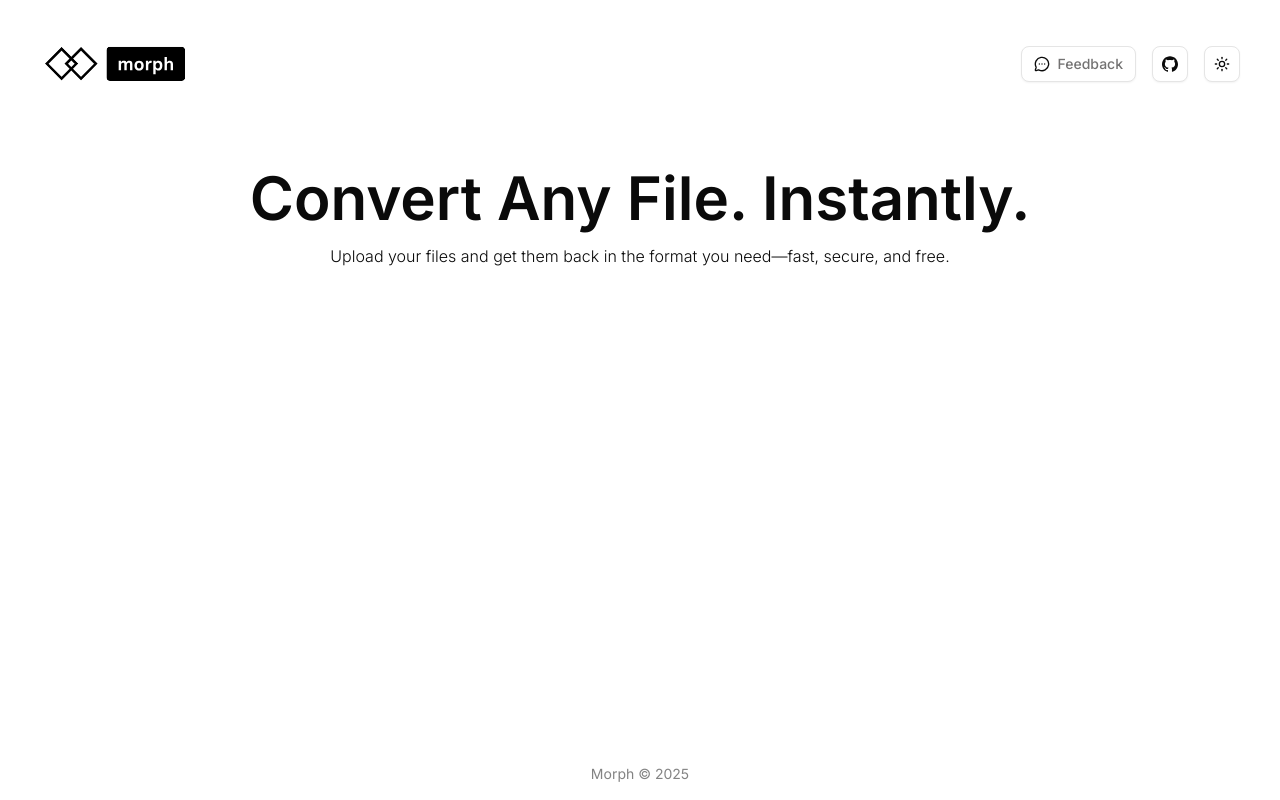
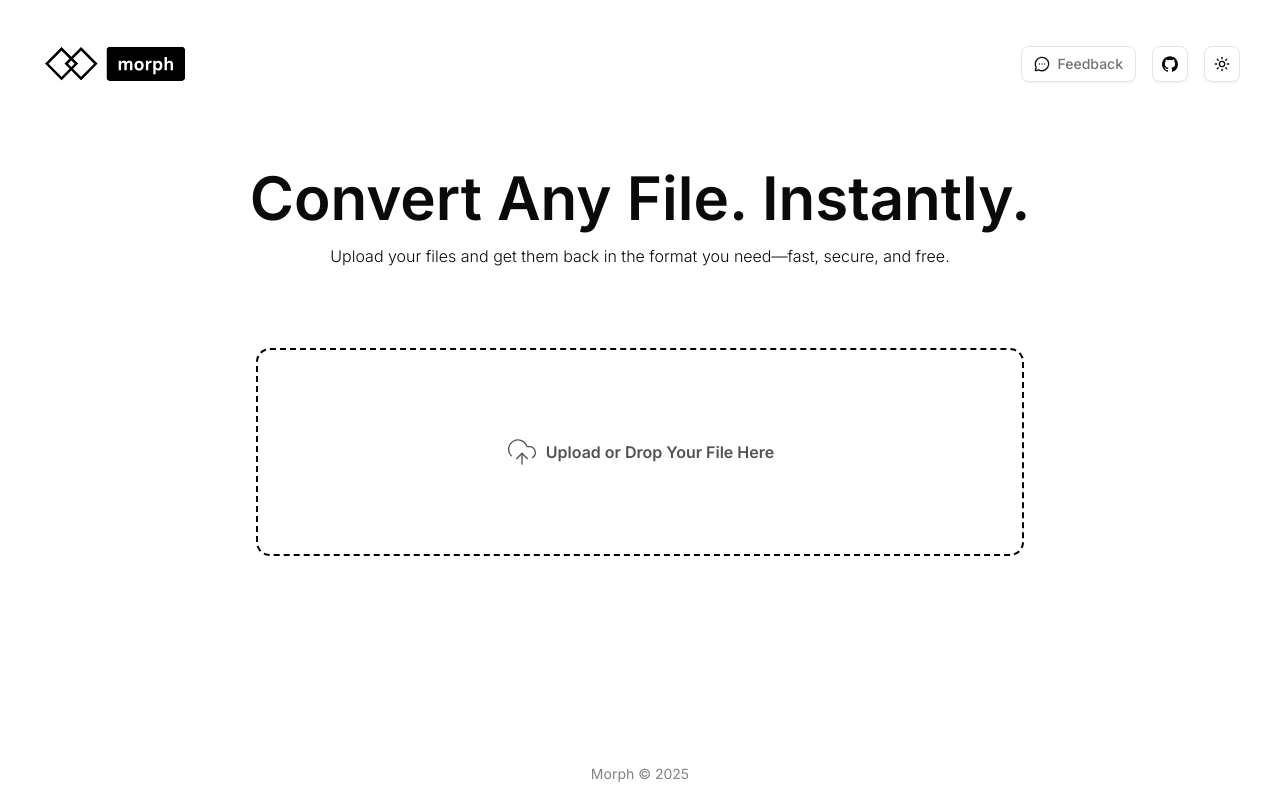
Before and after one commit to aspherr/Morph, a Next.js app: page / in a window 1280 px wide. Built offline with nearby package versions, Linux system fonts and the light colour scheme.

Commit message:
feat: created the file upload section

```diff
--- a/src/app/page.tsx
+++ b/src/app/page.tsx
@@ -1,9 +1,26 @@
-import Image from "next/image";
+"use client"
+
+import { useRef, useState } from "react";
+import { CloudUpload } from "lucide-react"
 
 import Navbar from "@/components/navbar";
 import Footer from "@/components/footer";
 
 export default function Home() {
+
+  const [file, setFile] = useState<File | null>(null);
+  const fileInputRef = useRef<HTMLInputElement | null>(null);
+  const openExplorer = () => {
+    fileInputRef.current?.click();
+  }
+
+  const loadFile = (e: React.ChangeEvent<HTMLInputElement>) => {
+    const files = e.target.files;
+    if (files && files.length > 0) {
+      setFile(files[0]);
+    }
+  }
+
   return (
     <div className="flex min-h-screen flex-col mx-10">
       <section id="navbar">
@@ -19,6 +36,30 @@ export default function Home() {
             </p>
           </div>
         </section>
+
+        <section id="converter" className="flex items-center justify-center mt-20">
+          {file ? (
+              <div className="flex items-center w-full h-16 max-w-3xl border rounded-lg border-black dark:border-white">
+                <span className="ml-5 font-semibold text-sm">{file.name}</span>
+              </div>
+            ) : (
+              <div className="w-full h-52 max-w-3xl border-2 border-dashed rounded-xl border-black dark:border-white">
+                <div onClick={openExplorer} className="flex w-full h-full items-center justify-center gap-2 opacity-70 cursor-pointer">
+                  <CloudUpload className="h-[2rem] w-[2rem] rotate-0 transition-all" strokeWidth={1}/>
+                  <span className="font-semibold text-lg:">
+                    Upload or Drop Your File Here
+                  </span>
+
+                  <input
+                    type="file"
+                    ref={fileInputRef}
+                    onChange={loadFile}
+                    className="hidden"
+                  />
+                </div>
+              </div>
+            )}
+        </section>
       </main>
 
       <section id="footer">
--- a/src/components/ShinyText.tsx
+++ b/src/components/ShinyText.tsx
@@ -1,3 +1,4 @@
+import { useEffect, useState } from 'react';
 import { useTheme } from "next-themes";
 
 interface ShinyTextProps {
@@ -9,9 +10,11 @@ interface ShinyTextProps {
 
 const ShinyText: React.FC<ShinyTextProps> = ({ text, disabled = false, speed = 5, className = '' }) => {
   const { resolvedTheme } = useTheme();
+  const [mounted, setMounted] = useState(false);
+  useEffect(() => setMounted(true), []);
   const animationDuration = `${speed}s`;
 
-  const gradient = resolvedTheme === "dark"
+  const gradient = mounted && resolvedTheme === "dark"
   ? "rgba(255, 255, 255, 0.8) 50%"
   : "rgba(0,0,0, 0.8) 50%"
 
```
